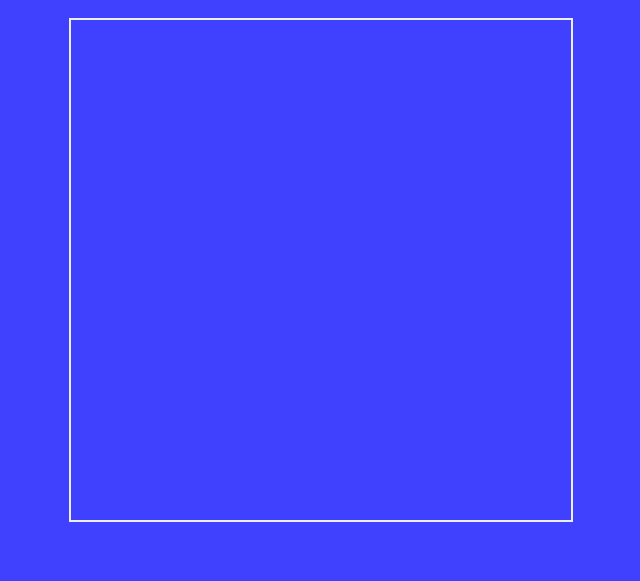
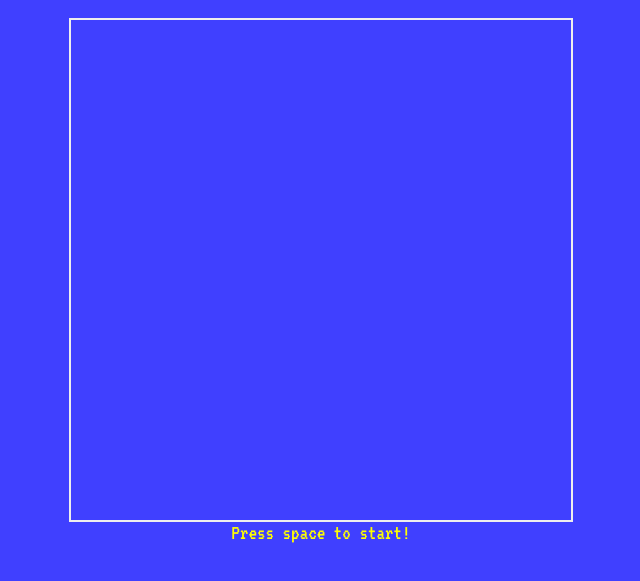
Before and after one commit to NealRame/Snake, a website: page src/index.html in a window 1280 px wide. Shown: the part 181-762 px from the top of the page, without its empty margins (319-959 px from the left). Drawn offline with nearby package versions, Linux system fonts and the light colour scheme; files that its build step writes are made by us from their sources; files whose address does not match are found by name.

Commit message:
Add message box.

```diff
--- a/src/index.html
+++ b/src/index.html
@@ -19,6 +19,9 @@
             </div>
         </div>
         <canvas id="screen" width="500px" height="500px" style="width: 500px; height: 500px;"></canvas>
+        <div id="message-box" data-visible="yes">
+            <span>Press space to start!</span>
+        </div>
         <script type="text/javascript" src="./assets/js/snake.js"></script>
     </body>
 </html>
```
